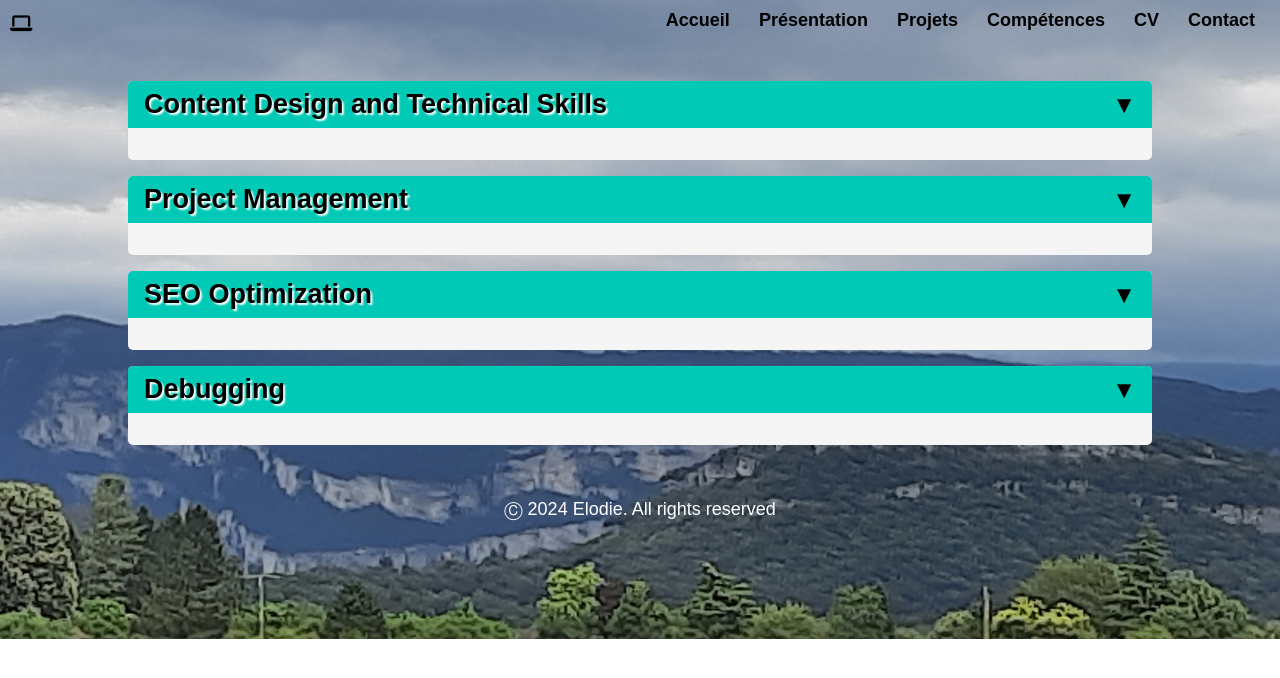
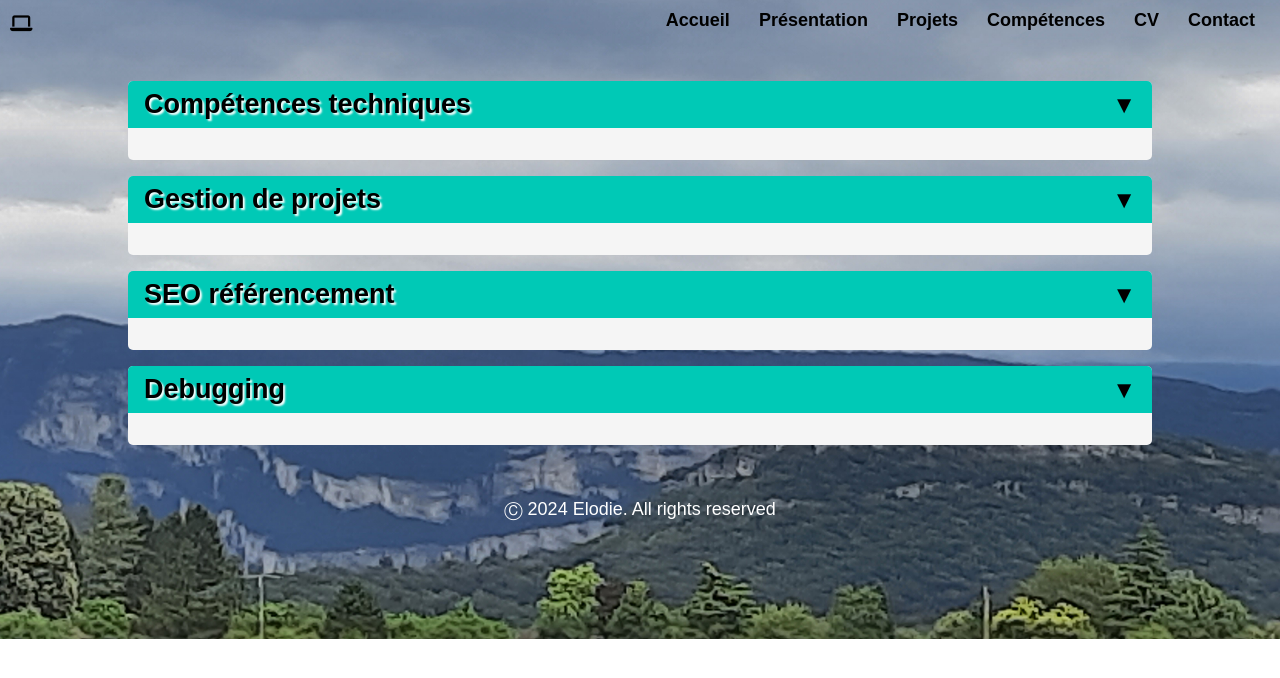
Before and after one commit to ELODIE-74/portefolioweb, a React (Create React App) app in the folder my-portfolio-app/: page /competences in a window 1280 px wide. Shown: the top 678 px of the page. Built offline with nearby package versions, Linux system fonts and the light colour scheme.

Commit message:
modif card projets

```diff
--- a/my-portfolio-app/src/index.css
+++ b/my-portfolio-app/src/index.css
@@ -15,13 +15,14 @@ body {
   background-size: cover;
   background-repeat: no-repeat;
   background-position: center;
+
 }
 
 code {
   font-family: source-code-pro, Menlo, Monaco, Consolas, "Courier New",
     monospace;
 }
-@keyframes pastelbg {
+/*@keyframes pastelbg {
   0% {
     background-position: 0% 50%;
   }
@@ -31,4 +32,4 @@ code {
   100% {
     background-position: 0% 50%;
   }
-}
+}*/
--- a/my-portfolio-app/src/pages/competences/competences.jsx
+++ b/my-portfolio-app/src/pages/competences/competences.jsx
@@ -14,7 +14,7 @@ const SkillsPage = () => {
 
   const skills = [
     {
-      title: 'Content Design and Technical Skills',
+      title: 'Compétences techniques',
       items: [
         'Node.js server',
         'NPM',
@@ -32,7 +32,7 @@ const SkillsPage = () => {
       ],
     },
     {
-      title: 'Project Management',
+      title: 'Gestion de projets',
       items: [
         'Trello',
         'Kanban',
@@ -43,7 +43,7 @@ const SkillsPage = () => {
       ],
     },
     {
-      title: 'SEO Optimization',
+      title: 'SEO référencement',
       items: [
         'LightHouse audit',
         'wave',
--- a/my-portfolio-app/src/pages/projets/projets.css
+++ b/my-portfolio-app/src/pages/projets/projets.css
@@ -27,17 +27,22 @@ body {
   }
 
   .project-card-details{
-    border: 2px dashed #009688;
+    /*border: 2px dashed #009688;*/
     border-radius: 8px;
     padding: 20px;
     box-shadow: 0 2px 4px rgba(0, 0, 0, 0.1);
     transition: transform 0.3s ease;
+    background-color: #fff;
+    text-align : center;
 
   }
 
   .project-card-details:hover {
     transform: translateY(-5px);
 
+  }
+  .project-card-details h3{
+    text-align : center;
   }
 
   .project-card-header {
```
